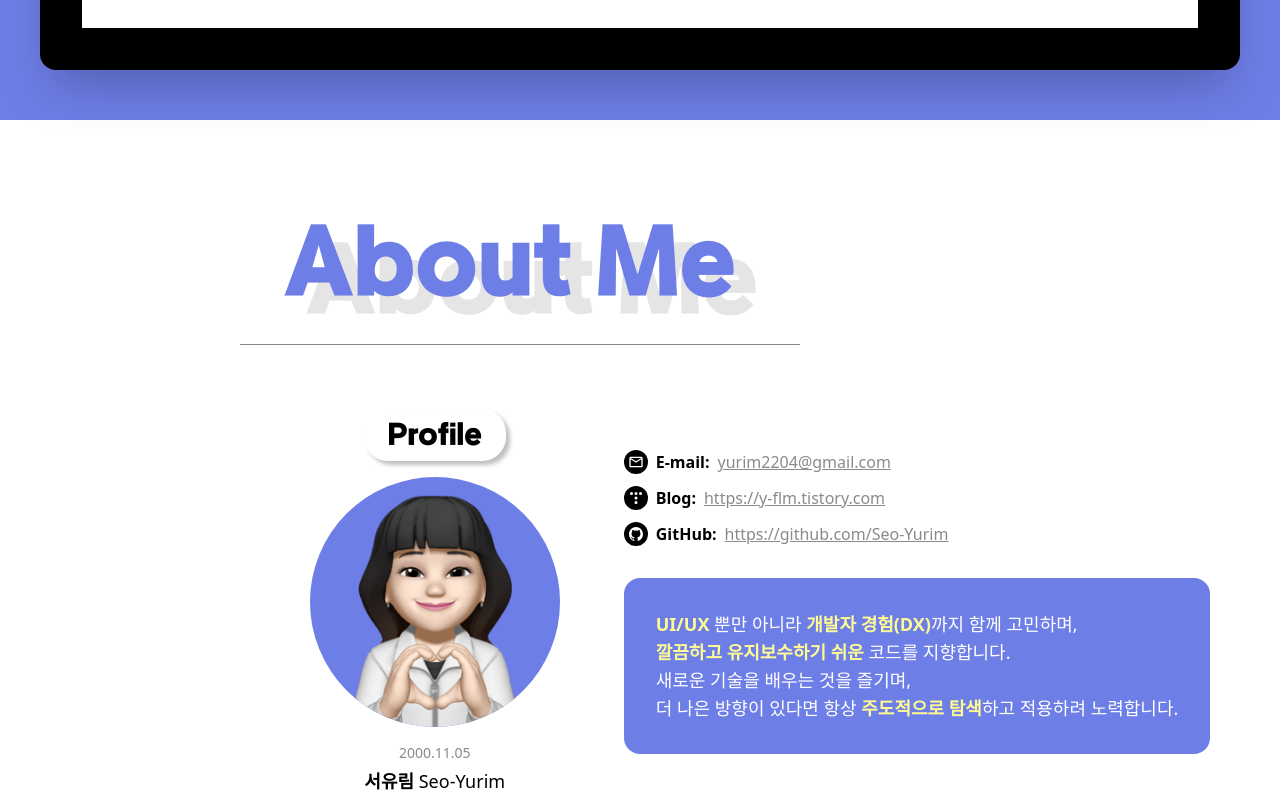
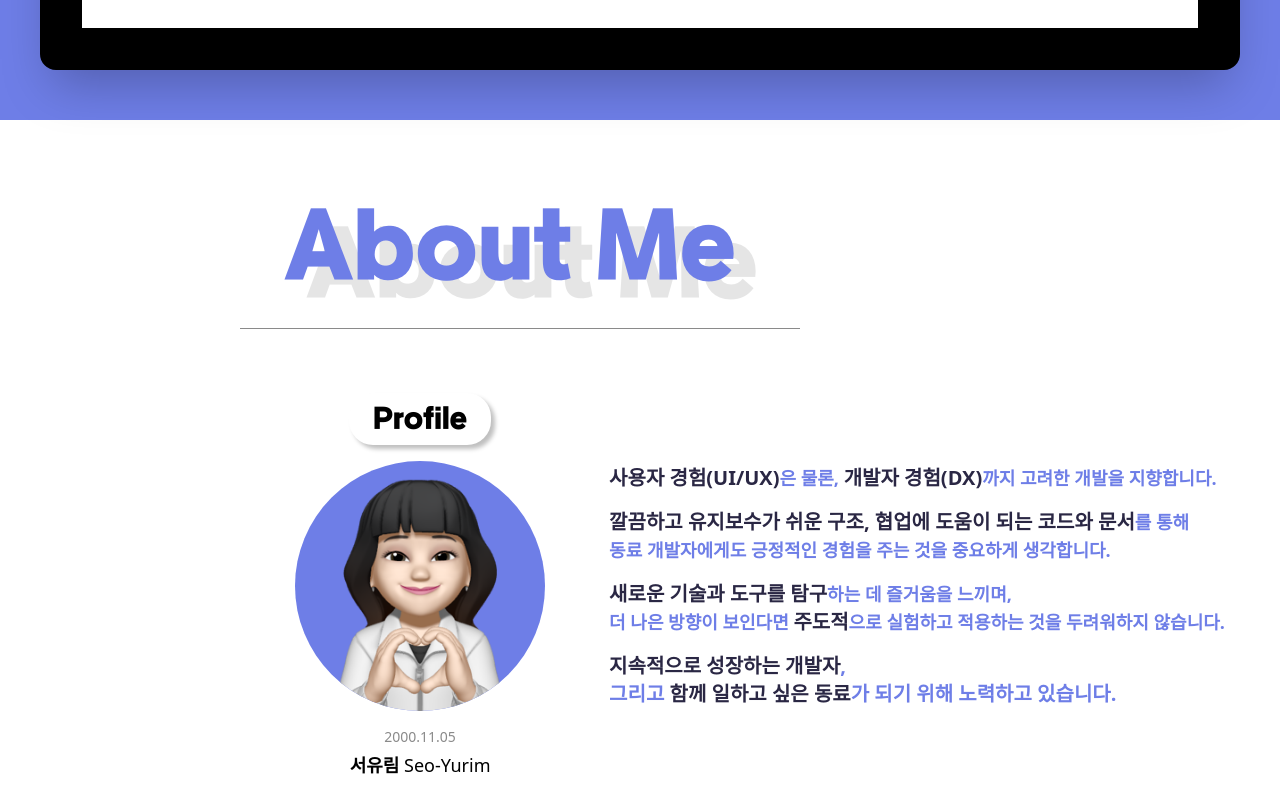
Before and after one commit to Seo-Yurim/portfolio, a Next.js app: page / in a window 1280 px wide. Shown: the part 680-1480 px from the top of the page. Built offline with nearby package versions, Linux system fonts and the light colour scheme.

Commit message:
FIX: 프로필 구조 변경

```diff
--- a/src/app/components/profile.tsx
+++ b/src/app/components/profile.tsx
@@ -1,13 +1,12 @@
 import Image from "next/image";
-import { IoLogoGithub } from "react-icons/io";
-import { MdOutlineEmail } from "react-icons/md";
-import { SiTistory } from "react-icons/si";
-import IconText from "@/components/icon-text";
 import Title from "@/components/title";
+
+const highlight =
+  "text-primary-foreground font-extrabold text-xl group-hover:bg-highlight group-hover:py-1 group-hover:rounded-lg";
 
 export function Profile() {
   return (
-    <section id="profile" className="flex h-screen flex-col gap-16 py-16">
+    <section id="profile" className="animate flex h-screen flex-col gap-16 py-12">
       <Title title="About Me" />
 
       <div className="container flex items-center justify-center gap-16">
@@ -38,47 +37,30 @@ export function Profile() {
           </div>
         </div>
 
-        <div className="flex flex-col gap-8">
-          <div className="flex flex-col gap-3">
-            <IconText
-              icon={<MdOutlineEmail className="h-4 w-4 text-background" />}
-              iconStyle="bg-foreground p-1"
-              text="E-mail:"
-              type="link"
-              link="mailto:yurim2204@gmail.com"
-              linkText="yurim2204@gmail.com"
-            />
-            <IconText
-              icon={<SiTistory className="h-3 w-3 text-background" />}
-              iconStyle="bg-foreground p-[6px]"
-              text="Blog:"
-              type="link"
-              link="https://y-flm.tistory.com"
-              linkText="https://y-flm.tistory.com"
-            />
-            <IconText
-              icon={<IoLogoGithub className="h-4 w-4 text-background" />}
-              iconStyle="bg-foreground p-1"
-              text="GitHub:"
-              type="link"
-              link="https://github.com/Seo-Yurim"
-              linkText="https://github.com/Seo-Yurim"
-            />
-          </div>
-          <div className="rounded-2xl bg-primary p-8">
-            <p className="text-lg text-white">
-              <span className="font-bold text-highlight">UI/UX</span> 뿐만 아니라{" "}
-              <span className="font-bold text-highlight">개발자 경험(DX)</span>까지 함께 고민하며,
-              <br />
-              <span className="font-bold text-highlight">깔끔하고 유지보수하기 쉬운</span> 코드를
-              지향합니다.
-              <br />
-              <span>새로운 기술</span>을 배우는 것을 즐기며,
-              <br />더 나은 방향이 있다면 항상{" "}
-              <span className="font-bold text-highlight">주도적으로 탐색</span>하고 적용하려
-              노력합니다.
-            </p>
-          </div>
+        <div className="group flex cursor-pointer flex-col gap-4 text-lg font-bold text-primary">
+          <p>
+            <span className={highlight}>사용자 경험(UI/UX)</span>은 물론,{" "}
+            <span className={highlight}>개발자 경험(DX)</span>까지 고려한 개발을 지향합니다.
+          </p>
+          <p>
+            <span className={highlight}>
+              깔끔하고 유지보수가 쉬운 구조, 협업에 도움이 되는 코드와 문서
+            </span>
+            를 통해
+            <br />
+            동료 개발자에게도 긍정적인 경험을 주는 것을 중요하게 생각합니다.
+          </p>
+          <p>
+            <span className={highlight}>새로운 기술과 도구를 탐구</span>하는 데 즐거움을 느끼며,
+            <br />더 나은 방향이 보인다면 <span className={highlight}>주도적</span>으로 실험하고
+            적용하는 것을 두려워하지 않습니다.
+          </p>
+          <p className="text-xl">
+            <span className={highlight}>지속적으로 성장하는 개발자</span>,
+            <br />
+            그리고 <span className={highlight}>함께 일하고 싶은 동료</span>가 되기 위해 노력하고
+            있습니다.
+          </p>
         </div>
       </div>
     </section>
--- a/src/components/accordion.tsx
+++ b/src/components/accordion.tsx
@@ -8,18 +8,18 @@ interface AccordionProps {
 }
 
 export default function Accordion({ title, children }: AccordionProps) {
-  const [isOpen, setIsOpen] = useState(false);
+  const [isOpen, setIsOpen] = useState(true);
 
   return (
     <div className="flex flex-col gap-2">
       <button onClick={() => setIsOpen(!isOpen)} className="w-fit" aria-expanded={isOpen}>
-        <div className="flex items-center gap-2 hover:text-white/70 transition-colors duration-300">
+        <div className="flex items-center gap-2 transition-colors duration-300 hover:text-white/70">
           <IoIosArrowUp
-            className={`w-6 h-6 transform transition-transform duration-300 ${
+            className={`h-6 w-6 transform transition-transform duration-300 ${
               isOpen ? "rotate-180" : "rotate-0"
             }`}
           />
-          <p className="font-GWT text-2xl text-nowrap">{title}</p>
+          <p className="text-nowrap font-GWT text-2xl">{title}</p>
         </div>
       </button>
       <AnimatePresence initial={false}>
@@ -29,7 +29,7 @@ export default function Accordion({ title, children }: AccordionProps) {
             animate={{ height: "auto", opacity: 1 }}
             exit={{ height: 0, opacity: 0 }}
             transition={{ duration: 0.3, ease: "easeInOut" }}
-            className="pl-10 text-lg font-medium flex flex-col gap-2"
+            className="flex flex-col gap-2 pl-10 text-lg font-medium"
           >
             {children}
           </motion.div>
```
